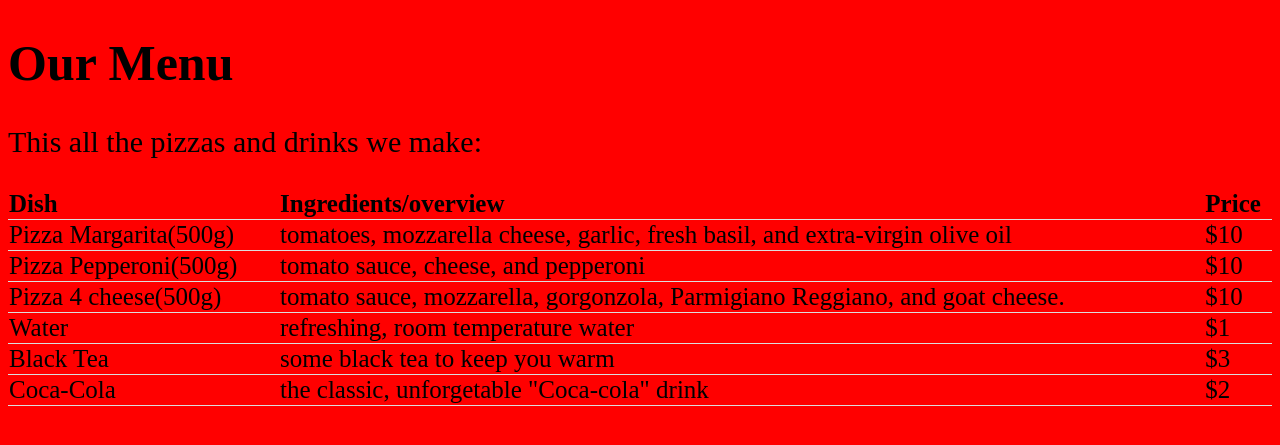
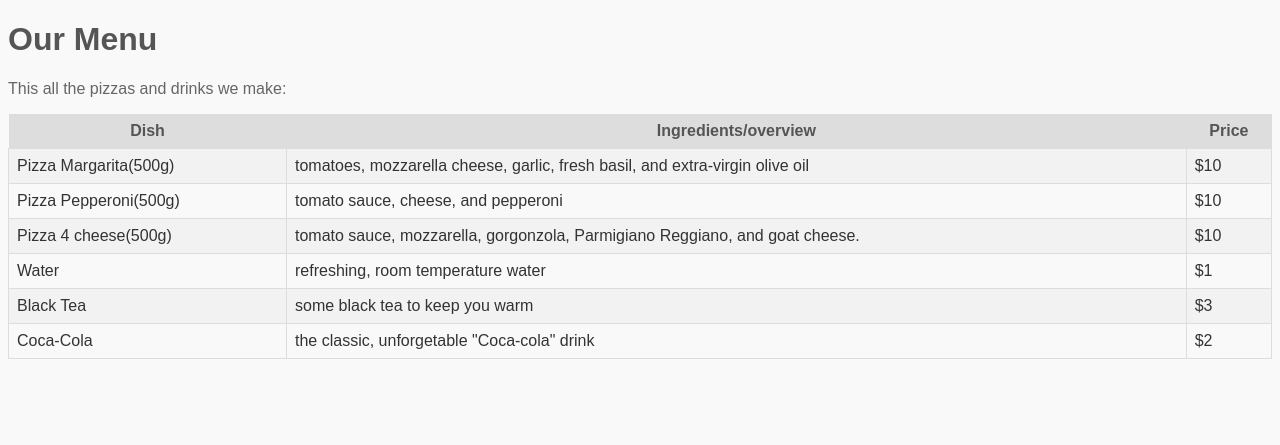
Before and after one commit to leonidig/flask, a Flask app: page /menu in a window 1280 px wide. Shown: the top 445 px of the page. Run offline with Flask 3, Linux system fonts and the light colour scheme.

Commit message:
css update

```diff
--- a/static/css/style_menu.css
+++ b/static/css/style_menu.css
@@ -1,20 +1,51 @@
-h1 {
-  font-size: 50px;
+
+
+body {
+  font-family: Arial, sans-serif;
+  background-color: #f9f9f9;
+  color: #333; /
 }
 
+
+h1 {
+  color: #555;
+}
+
+
 p {
-  font-size: 30px;
+  color: #666;
 }
-table, th, td {
-  text-align: left;
-  font-size: 25px;
-}
+
+
 table {
   border-collapse: collapse;
   width: 100%;
+  margin-bottom: 20px;
 }
 
-tr {
-  border-bottom: 1px solid #ddd;
+
+th {
+  background-color: #ddd;
+  color: #555;
+  padding: 8px;
 }
-td:hover {background-color: #ece505;}
+
+
+td {
+  border: 1px solid #ddd; /* серые границы */
+  padding: 8px;
+}
+
+tr:nth-child(even) {
+  background-color: #f2f2f2;
+}
+
+
+
+a:hover {
+  color: #0056b3;
+}
+
+td:hover {
+  background-color: #f0f0f0;
+}
--- a/templates/_index.html
+++ b/templates/_index.html
@@ -4,7 +4,6 @@
     <meta charset="UTF-8">
     <meta name="viewport" content="width=device-width, initial-scale=1.0">
     <title>Orderman-Amazing Pizza</title>
-    <!-- <link rel="stylesheet" href="{{ url_for('static', filename='style_index.css') }}"> -->
     <link href="https://cdn.jsdelivr.net/npm/bootstrap@5.3.3/dist/css/bootstrap.min.css"
     rel="stylesheet"
     integrity="sha384-QWTKZyjpPEjISv5WaRU9OFeRpok6YctnYmDr5pNlyT2bRjXh0JMhjY6hW+ALEwIH"
@@ -14,7 +13,7 @@
 
 </head>
 
-<body style="background-color:red;">
+<body style="background-color:rgb(229, 208, 208);">
     <!-- <img src="{{url_for('static', filename='image.jpg')}}" align="middle" /> -->
     <img src="https://i.pinimg.com/736x/a9/d9/05/a9d905295a2004d346928adc4b062849.jpg" alt="PHOT(.)(.)" class="center">
     <p><strong>Hello! This Is Orderman-Amazing Pizza!</strong></p>
@@ -23,8 +22,6 @@
     </div>
 
 
-
-
 </body>
 
 </html>
--- a/templates/menu.html
+++ b/templates/menu.html
@@ -8,7 +8,7 @@
     <title>Orderman-Amazing Pizza</title>
 </head>
 
-<body style="background-color:red;">
+<body>
     <h1>Our Menu</h1>
     <p>This all the pizzas and drinks we make:</p>
     <table style="width:100%">
```
Also changed, not shown: static/css/style_index.css (+10 -5 lines).
